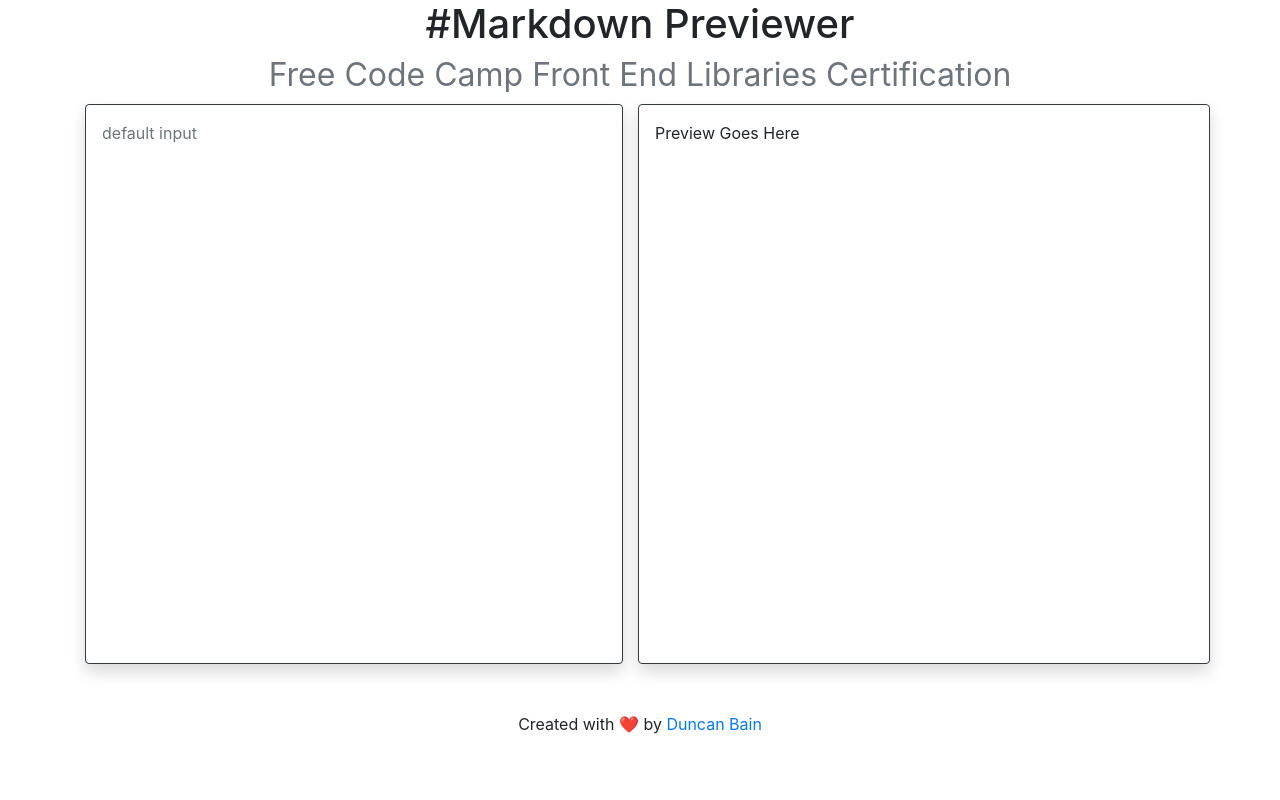
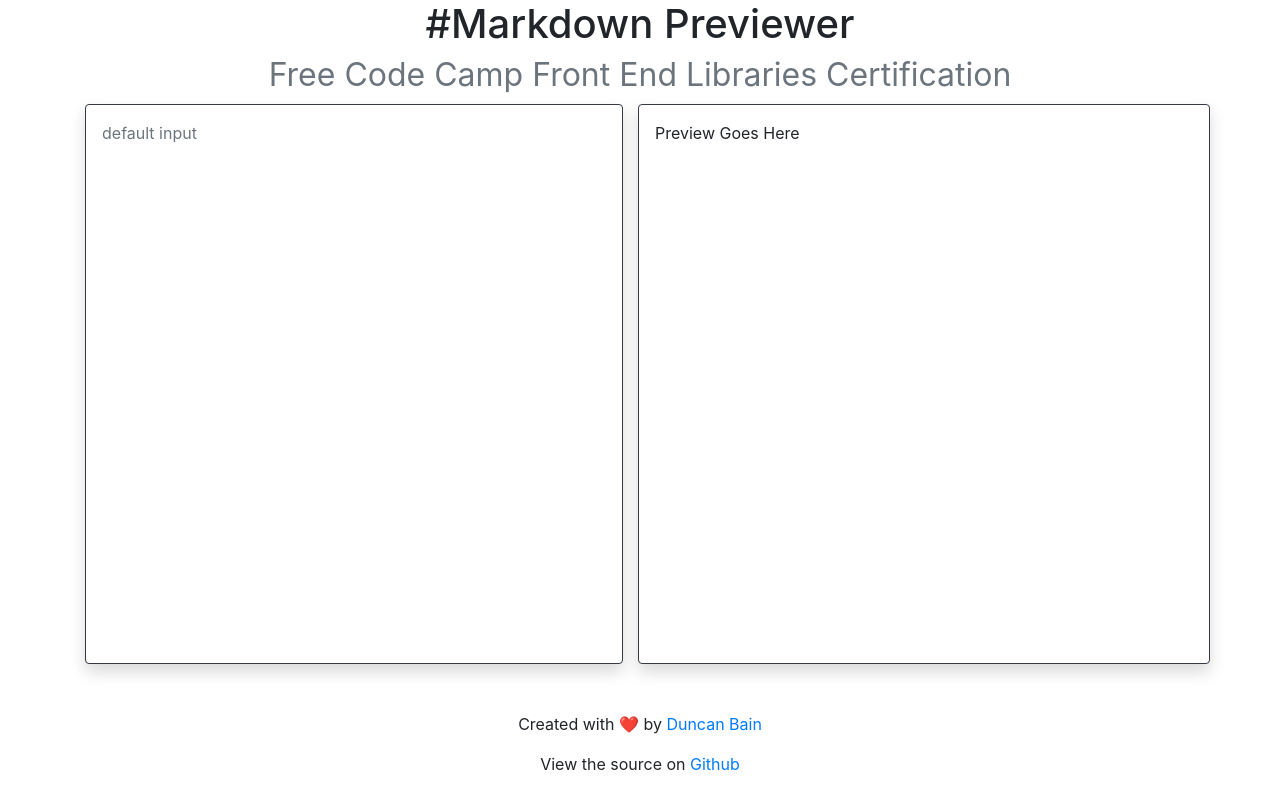
Before and after one commit to duncanjbain/fcc_markdown_previewer, a React (Create React App) app: page / in a window 1280 px wide. Built offline with nearby package versions, Linux system fonts and the light colour scheme.

Commit message:
Added footer info (twitter, github)

```diff
--- a/src/App.js
+++ b/src/App.js
@@ -5,7 +5,6 @@
 function App() {
   return (
     <div className="container">
-
       <header className="row">
         <div className="col text-center">
           <h1>#Markdown Previewer <br />
@@ -27,11 +26,11 @@
 
 
       <footer className="row">
-        <div className="col text-center">
-          <p>Created with <Emoji symbol="❤️"/> by <a href="https://twitter.com/duncanbain">Duncan Bain</a></p>
+        <div className="col text-center align-items-center">
+          <p>Created with <Emoji symbol="❤️"/> by <a href="https://twitter.com/duncanbain" target="_none">Duncan Bain</a> </p>
+          <p>View the source on <a href="https://github.com/duncanjbain/fcc_markdown_previewer/" target="_none">Github</a></p>
         </div>
       </footer>
-
     </div>
 
   );
```
